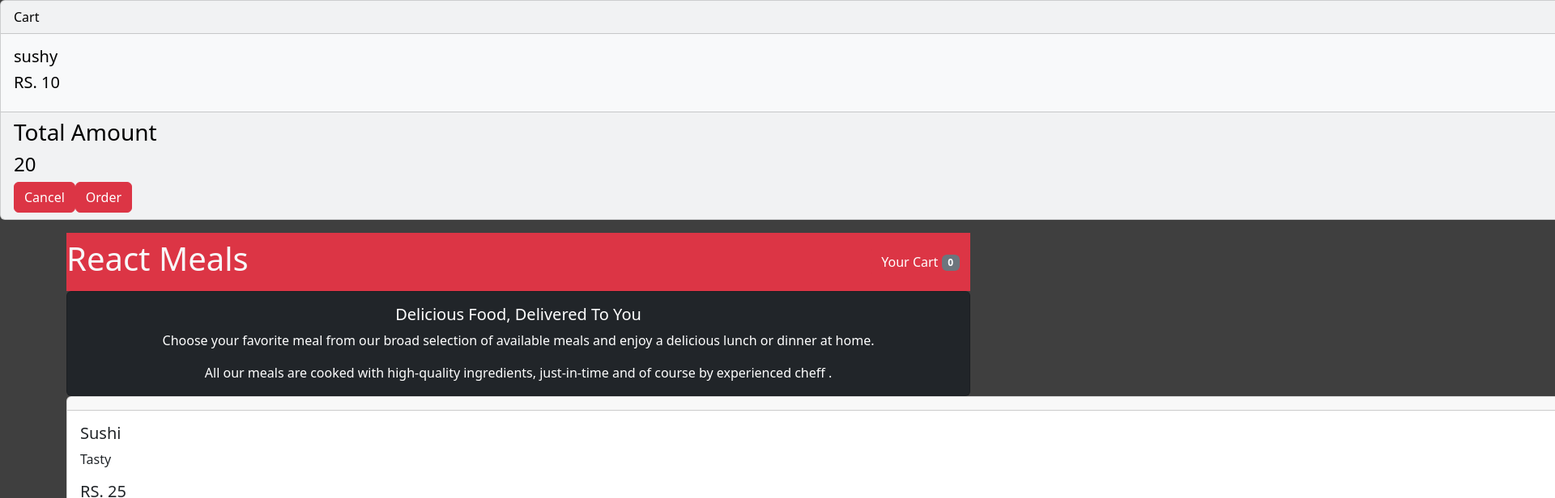
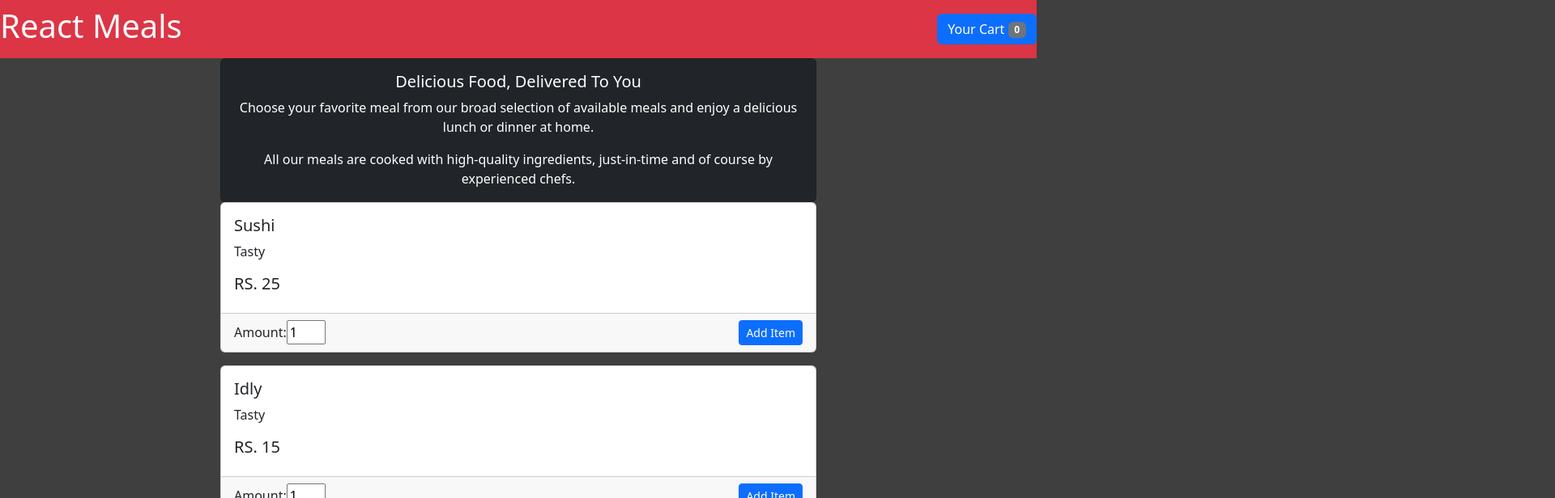
Before and after one commit to Datthatreya-Bhatt/react-restaurant, a React (Create React App) app: page / in a window 1280 px wide. Shown: the top 616 px of the page at 81% size, 1920 px wide, since content can reach past the window. Built offline with nearby package versions, Linux system fonts and the light colour scheme.

Commit message:
modal functionality added

```diff
--- a/public/index.html
+++ b/public/index.html
@@ -31,18 +31,12 @@
   <body>
     <noscript>You need to enable JavaScript to run this app.</noscript>
 
-    <div className="card">
+
+
+      <div id="root"></div>
       <div id="modal"></div>
-    </div>
 
-    <div class="container">
-      <div class="row">
 
-        <div id="root"></div>
-
-      </div>
-
-    </div>
     <!--
       This HTML file is a template.
       If you open it directly in the browser, you will see an empty page.
--- a/src/components/Body.js
+++ b/src/components/Body.js
@@ -1,30 +1,26 @@
-import React from "react";
-import  {createPortal} from "react-dom";
-
+// Body.js
+import React, { useState } from "react";
+// import { createPortal } from "react-dom";
 import Header from "./Header";
 import Summary from "./Summary";
 import Meals from "./Meals";
 import CartForm from "./CartForm";
 
-const modal = document.getElementById('modal');
+function Body() {
+  const [cartOpen, setCartOpen] = useState(false);
 
-
-function Body() {
   return (
     <>
-
-          <Header/>
-
-          {createPortal(<CartForm/>, modal)}
-
-          <Summary/>
-          <div className="card col-mb-3" style={{width: '250rem'}}>
-            <Meals/>
-          </div>
-
+      <Header cartOpen={cartOpen} setCartOpen={setCartOpen} />
+      {cartOpen && (
+        <div className="overlay">
+          <CartForm  setCartOpen={setCartOpen}/>
+        </div>
+      )}
+      <Summary />
+      <Meals />
 
     </>
-
   );
 }
 
--- a/src/components/Cart.js
+++ b/src/components/Cart.js
@@ -2,15 +2,17 @@ import React, {useState} from 'react';
 
 
 
-const Cart = ()=>{
+const Cart = ({setCartOpen})=>{
     const [cart, setCart] = useState(0);
 
 
     return(
         <>
-            <button type="button" className="btn btn-danger">
+            <button type="button" className="btn btn-primary" onClick={() => setCartOpen(true)}>
                 Your Cart <span className="badge text-bg-secondary">{cart}</span>
             </button>
+
+
         </>
     )
 };
--- a/src/components/CartForm.js
+++ b/src/components/CartForm.js
@@ -1,37 +1,33 @@
+// CartForm.js
 import React from "react";
+import "./styles.css"; // Import the CSS file for styling
 
-
-
-
-
-const CartForm = ()=>{
-    const dummy = [{name: 'sushy', price: 10}];
+const CartForm = ({setCartOpen}) => {
+  const dummy = [{ name: 'sushi', price: 10 }];
 
   return (
     <>
-
-
-
-            <div className="card text-bg-light mb-3" style={{width: "200rem"}}>
+      <div className="overlay">
+        <div className="card text-bg-light mb-3" style={{ width: "20rem" }}>
           <div className="card-header">Cart</div>
           <div className="card-body">
-                    <h5 className="card-title">{dummy[0].name}</h5><h5 className="card-title">RS. {dummy[0].price}</h5>
+            <h5 className="card-title">{dummy[0].name}</h5>
+            <h5 className="card-title">RS. {dummy[0].price}</h5>
           </div>
           <div className="card-footer">
             <h3>Total Amount</h3>
             <h4>20</h4>
-                    <button type="button" className="btn btn-danger">
+            <button type="button" className="btn btn-danger" onClick={()=> setCartOpen(false)}>
               Cancel
             </button>
             <button type="button" className="btn btn-danger">
               Order
             </button>
-
+          </div>
         </div>
       </div>
     </>
-    )
+  );
 };
 
-
 export default CartForm;
--- a/src/components/Header.js
+++ b/src/components/Header.js
@@ -4,13 +4,13 @@ import React from 'react';
 import Cart from './Cart';
 
 
-const Header = ()=>{
+const Header = ({cartOpen, setCartOpen})=>{
     return(
         <>
             <nav className="navbar bg-danger text-light" >
 
                 <h1>React Meals</h1>
-                <Cart/>
+                <Cart cartOpen={cartOpen} setCartOpen={setCartOpen} />
 
             </nav>
         </>
--- a/src/components/Meals.js
+++ b/src/components/Meals.js
@@ -1,47 +1,44 @@
-import React, {useState} from "react";
+import React, { useState } from "react";
 
-
-const meals = [{name: 'Sushi', dis: 'Tasty', price: 25},
-            {name: 'Idly', dis: 'Tasty', price: 15},
-            {name: 'Dosa', dis: 'Tasty', price: 30},
-            {name: 'Samosa', dis: 'Tasty', price: 10}
+const meals = [
+    { name: 'Sushi', dis: 'Tasty', price: 25 },
+    { name: 'Idly', dis: 'Tasty', price: 15 },
+    { name: 'Dosa', dis: 'Tasty', price: 30 },
+    { name: 'Samosa', dis: 'Tasty', price: 10 }
 ]
 
-
-const Meals = ()=>{
+const Meals = () => {
     const [quantity, setQuantity] = useState(1);
 
-    const showMeal = meals.map((el, i)=> {
+    const showMeal = meals.map((el, i) => {
         return (
-            <div key={i}>
-                <div className="card-header" ></div>
-
+            <div className="card mb-3" key={i}>
 
                 <div className="card-body">
                     <h5 className="card-title">{el.name}</h5>
                     <p className="card-text">{el.dis}</p>
-                    <h5 className="card-title">RS. {el.price}</h5>
-
+                    <h5 className="card-title float-right">RS. {el.price}</h5> {/* Position price to the right */}
                 </div>
-
-                <div className="card-footer">Amount:
-                    <input type='number' value={quantity} style={{width: '2rem'}}/>
-                    <input type='button' value='Add Item' className="btn btn-primary btn-sm"/>
-
+                <div className="card-footer d-flex justify-content-between"> {/* Make the footer flexible and space-between */}
+                    <div>Amount:
+                        <input type='number' value={quantity} style={{ width: '3rem' }} />
+                    </div>
+                    <div>
+                        <input type='button' value='Add Item' className="btn btn-primary btn-sm" />
+                    </div>
                 </div>
-
-
             </div>
         )
     })
     return (
-        <>
-            {showMeal}
-
-        </>
+        <div className="container">
+            <div className="row justify-content-center">
+                <div className="col-md-8">
+                    {showMeal}
+                </div>
+            </div>
+        </div>
     )
 };
 
-
-
 export default Meals;
--- a/src/components/Summary.js
+++ b/src/components/Summary.js
@@ -1,26 +1,21 @@
 import React from "react";
 
-
-const Summary = ()=>{
+const Summary = () => {
     return (
-        <>
-
-        <div className="card text-center text-white bg-dark" style={{maxWidth: '250rem'}}>
-
-            <div className="card-body">
-                <h5 className="card-title">Delicious Food, Delivered To You</h5>
-                <p className="card-text">Choose your favorite meal from our broad selection of available meals and enjoy a delicious lunch or dinner at home.</p>
-                <p className="card-text">All our meals are cooked with high-quality ingredients, just-in-time and of course by experienced cheff .</p>
-
+        <div className="container">
+            <div className="row justify-content-center">
+                <div className="col-md-8">
+                    <div className="card text-center text-white bg-dark">
+                        <div className="card-body">
+                            <h5 className="card-title">Delicious Food, Delivered To You</h5>
+                            <p className="card-text">Choose your favorite meal from our broad selection of available meals and enjoy a delicious lunch or dinner at home.</p>
+                            <p className="card-text">All our meals are cooked with high-quality ingredients, just-in-time and of course by experienced chefs.</p>
+                        </div>
+                    </div>
+                </div>
             </div>
-
         </div>
-
-
-
-        </>
-    )
+    );
 };
 
-
 export default Summary;
--- /dev/null
+++ b/src/components/styles.css
@@ -0,0 +1,18 @@
+/* styles.css */
+.overlay {
+    position: fixed;
+    top: 0;
+    left: 0;
+    width: 100%;
+    height: 100%;
+    background-color: rgba(0, 0, 0, 0.5); /* semi-transparent black background */
+    z-index: 1000; /* ensure it's on top of everything */
+    display: flex;
+    justify-content: center;
+    align-items: center;
+  }
+
+  .blur {
+    filter: blur(4px); /* Add blur effect */
+    pointer-events: none; /* Disable pointer events on the blurred content */
+  }
```
Lines whose indentation alone changed are shown as unchanged.
